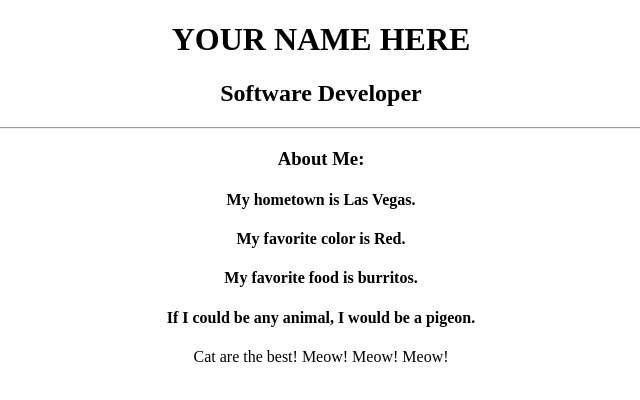
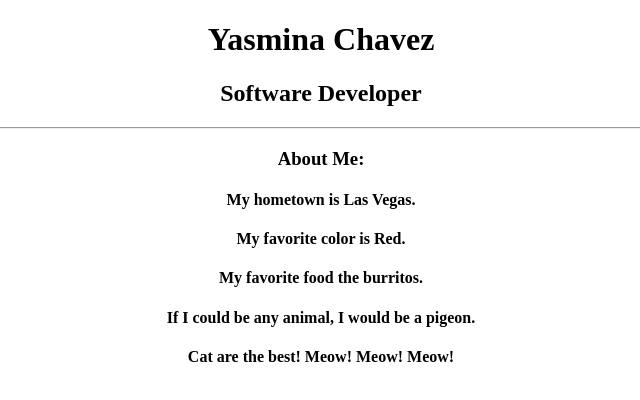
Before and after one commit to yasminachavez/My-First-Repo-UNLV-YC, a plain HTML site: page index.html in a window 1280 px wide. Shown: the whole page, without its empty margins (319-959 px from the left). Drawn offline with Linux system fonts and the light colour scheme.

Commit message:
burrito grammer

```diff
--- a/index.html
+++ b/index.html
@@ -7,15 +7,15 @@
 		  </head>
 		  <body>
 			<div align="center">
-				<h1>YOUR NAME HERE</h1>
+				<h1>Yasmina Chavez</h1>
 				<h2>Software Developer</h2>
 				<hr>
 				<h3>About Me:</h3>
 					<h4>My hometown is Las Vegas.</h4>
 					<h4>My favorite color is Red.</h4>
-					<h4>My favorite food is burritos.</h4>
+					<h4>My favorite food the burritos.</h4>
 					<h4>If I could be any animal, I would be a pigeon.</h4>
-          <p> Cat are the best! Meow! Meow! Meow!</p>
+          <h4> Cat are the best! Meow! Meow! Meow!</h4>
 			</div>
 		  </body>
 		</html>
```
